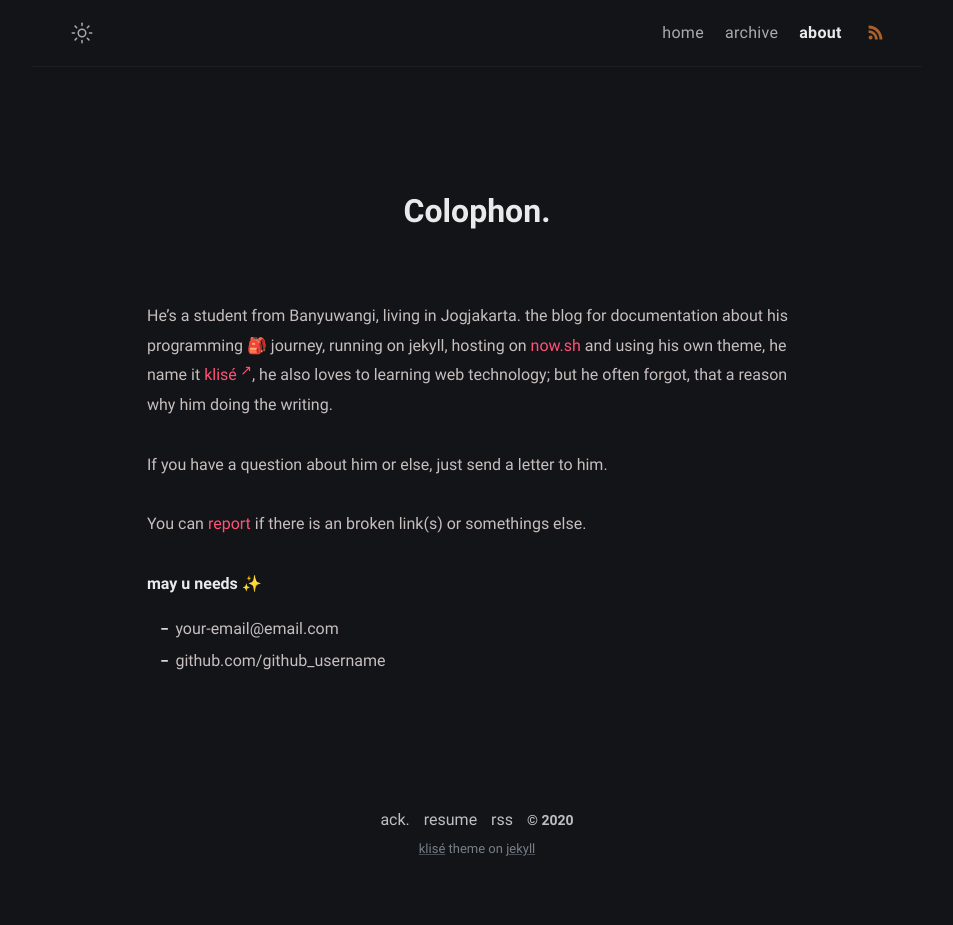
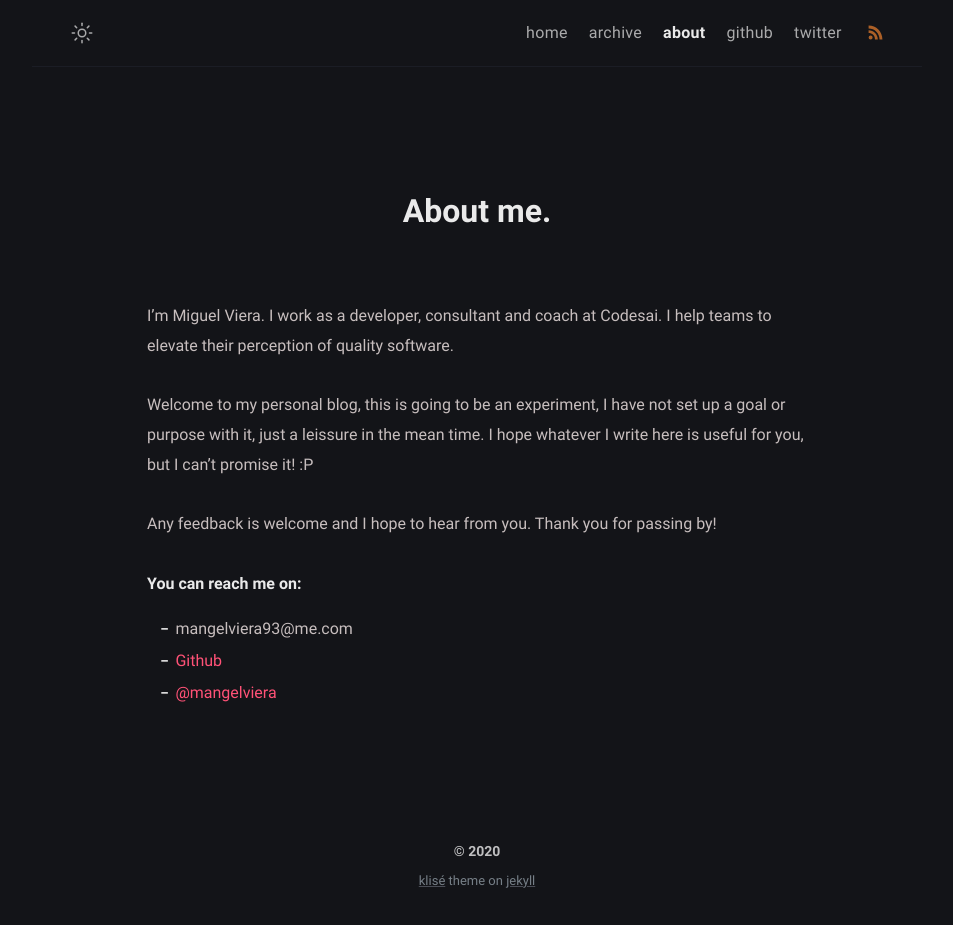
Before and after one commit to mangelviera/mangelviera.github.io, a Jekyll site: the page built from about.md, in a window 1280 px wide. Shown: the whole page, without its empty margins (163-1116 px from the left). Built offline with Jekyll 4.4.1, drawn with Linux system fonts in a browser that asks for light colours; before the commit the page ends 900 px from its top, so only the background shows below that.

```diff
--- a/_config.yml
+++ b/_config.yml
@@ -1,54 +1,46 @@
-# Site settings
-title: Klise Theme # site title
-description: >- # site description
-  He's writing in Bahasa about web technology and experience as a journal
-  for documentation things that he learned, meet him <a href="https://github.com/piharpi" target="_blank" rel="noopener">@github</a>.
-lang: en-US # default lang
-timezone: Asia/Jakarta # set your timezone
-image: assets/img/ogp.png # This image used for Open Graph more info https://ogp.me/
-repo: https://github.com/piharpi/jekyll-klise # site repo [optional]
-mode: dark # default theme "dark" | "light"
+title: Miguel Viera's blog
+description: >-
+  This is my personal blog. This is an experiment
+lang: en-GB
+timezone: Europe/Spain # set your timezone
+image: assets/img/ogp.png
+repo: https://github.com/mangelviera/mangelviera.github.io
+mode: dark
 
 # Profile settings
 author:
-  name: Jekyll Klisé # author name
-  bio: >- # tell to the world
-    The minimalist Jekyll theme, light and dark mode support, for running a personal site and blog,
-    meet Klisé theme at <a href="https://github.com/piharpi/jekyll-klise" target="_blank" rel="noopener">@github</a>.
-  username: username # general username
-  github: github_username # github username
-  twitter: twitter_username # twitter username
-  facebook: facebook_username # facebook username
-  email: your-email@email.com # email adress
-  avatar: /assets/img/avatar.jpg # change with your own avatar
+  name: Miguel Ángel Viera
+  bio: >-
+    I'm Miguel Viera, welcome to my personal blog.
+    Hope you can find something useful.
+    Any feedback is welcome, you can know more about me on: <a href="/about">about</a>
+  username: mangelviera
+  github: mangelviera
+  twitter: mangelviera
+  email: mangelviera93@me.com
+  avatar: /assets/img/avatar.jpg
 
-# URL settings
-url: "https://klise.now.sh" #
+url: "mangelviera.com"
 baseurl:
 permalink: /:title/
 google_analytics: # leave it blank if not wish
-fb_appid:
 
-# Collection setting
 collections:
   posts:
     output: true
 
-# Markdown settings
 markdown: kramdown
 highlighter: rouge
 kramdown:
   syntax_highlighter: rouge
 
-# Default front matter
 defaults:
   - scope:
       path: ""
     values:
       layout: post
-      comments: false
+      comments: true
 
-# Jekyll Compose default front matter
 jekyll_compose:
   post_default_front_matter:
     modified:
@@ -60,10 +52,9 @@ jekyll_compose:
     description:
 
 # Homepage limit posts
-number_of_posts: 5
+number_of_posts: 15
 
-# Build settings
-# theme: klise
+
 sass:
   style: compressed
 
@@ -85,7 +76,6 @@ exclude:
   - klise-*.gem
   - klise.gemspec
 
-# Plugins
 plugins:
   - jekyll-feed
   - jekyll-sitemap
--- a/_includes/footer.html
+++ b/_includes/footer.html
@@ -1,20 +1,8 @@
 <footer class="footer">
-  <a class="footer_item" href="/thanks">ack.</a>
-  <a class="footer_item" href="javascript::void(0)">resume</a>
-  <a class="footer_item" href="/feed.xml">rss</a>
   <span class="footer_item">&copy; {{ site.time | date: "%Y" }}</span>
   <small class="footer_copyright">
-    <!-- Klisé Theme: https://github.com/piharpi/jekyll-klise -->
-    <a
-      href="https://github.com/piharpi/jekyll-klise"
-      target="_blank"
-      rel="noreferrer noopener"
-      >klisé</a
-    >
-    theme on
-    <a href="https://jekyllrb.com" target="_blank" rel="noreferrer noopener"
-      >jekyll</a
-    >
+    <a href="https://github.com/piharpi/jekyll-klise" target="_blank" rel="noreferrer noopener">klisé</a>
+    theme on <a href="https://jekyllrb.com" target="_blank" rel="noreferrer noopener">jekyll</a>
   </small>
 </footer>
 <script src="/assets/js/main.js" defer="defer"></script>
--- a/_layouts/post.html
+++ b/_layouts/post.html
@@ -89,6 +89,7 @@ layout: compress
 
     {% include footer.html %}
   </div>
+  <script id="dsq-count-scr" src="//http46101237147blog.disqus.com/count.js" async></script>
 </body>
 
 </html>
--- a/about.md
+++ b/about.md
@@ -1,18 +1,19 @@
 ---
-title: Colophon
+title: About me
 permalink: /about/
 layout: page
-excerpt: Hello peeps, I'm student of computer science from Banyuwangi, living in Jogjakarta. This blog for documentation about my programming journey, running on jekyll, hosting on netlify and using my own simple theme.
+excerpt: I'm Miguel Viera. I work as a developer, consultant and coach at Codesai. I help teams to elevate their perception of quality software, integrating on them
 comments: false
 ---
 
-He's a student from Banyuwangi, living in Jogjakarta. the blog for documentation about his programming 🎒 journey, running on jekyll, hosting on [now.sh](http://now.sh) and using his own theme, he name it <a href="https://github.com/piharpi/jekyll-klise" target="_blank" rel="noopener">klisé</a>, he also loves to learning web technology; but he often forgot, that a reason why him doing the writing.
+I'm Miguel Viera. I work as a developer, consultant and coach at Codesai. I help teams to elevate their perception of quality software.
 
-If you have a question about him or else, just send a letter to him.
+Welcome to my personal blog, this is going to be an experiment, I have not set up a goal or purpose with it, just a leissure in the mean time. I hope whatever I write here is useful for you, but I can't promise it! :P
 
-You can [report](http://github.com/piharpi/jekyll-klise/issues/new) if there is an broken link(s) or somethings else.
+Any feedback is welcome and I hope to hear from you. Thank you for passing by!
 
-**may u needs ✨**
+**You can reach me on:**
 
 - {{ site.author.email }}
-- github.com/{{ site.author.github }}
+- <a href="https://github.com/{{ site.author.github }}">Github</a>
+- <a href="https://twitter.com/{{ site.author.twitter }}">@mangelviera</a>
```
Also changed, not shown: _data/menus.yml (+8 -5 lines), _includes/comments.html (+11 -10 lines), assets/img/avatar.jpg.
